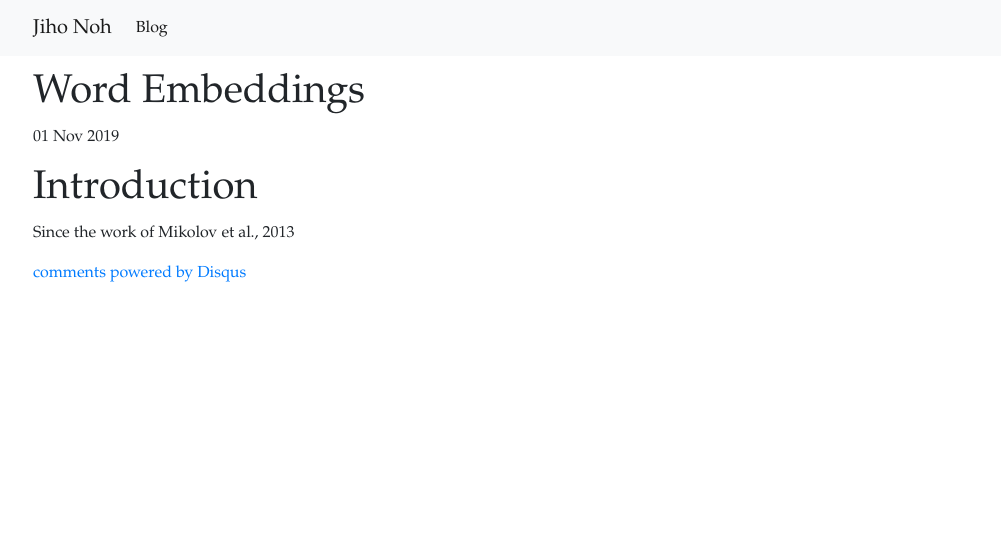
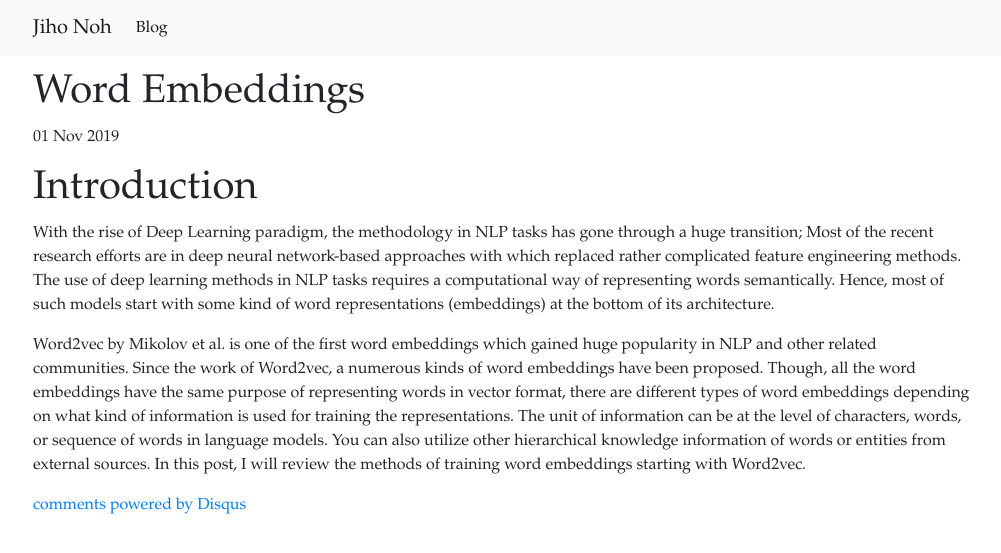
Before and after one commit to romanegloo/romanegloo.github.io, a Jekyll site: the page built from _posts/2019-11-01-word-embeddings.md, in a window 1280 px wide. Shown: the top 553 px of the page, without its empty margins (137-1138 px from the left). Built offline with Jekyll 4.4.1, drawn with Linux system fonts in a browser that asks for light colours; comment, search, counter and statistics services are not loaded.

Commit message:
writing embeddings

```diff
--- a/_posts/2019-11-01-word-embeddings.md
+++ b/_posts/2019-11-01-word-embeddings.md
@@ -6,4 +6,21 @@ date: 2019-11-01
 
 # Introduction
 
-Since the work of Mikolov et al., 2013
+With the rise of Deep Learning paradigm, the methodology in NLP tasks has gone
+through a huge transition; Most of the recent research efforts are in deep
+neural network-based approaches with which replaced rather complicated feature
+engineering methods. The use of deep learning methods in NLP tasks requires a
+computational way of representing words semantically. Hence, most of such
+models start with some kind of word representations (embeddings) at the bottom
+of its architecture.
+
+Word2vec by Mikolov et al. is one of the first word embeddings which gained
+huge popularity in NLP and other related communities. Since the work of
+Word2vec, a numerous kinds of word embeddings have been proposed. Though, all
+the word embeddings have the same purpose of representing words in vector
+format, there are different types of word embeddings depending on what kind of
+information is used for training the representations. The unit of information
+can be at the level of characters, words, or sequence of words in language
+models. You can also utilize other hierarchical knowledge information of words
+or entities from external sources.  In this post, I will review the methods of
+training word embeddings starting with Word2vec.
--- a/css/main.css
+++ b/css/main.css
@@ -3,4 +3,4 @@
 }
 body { font-family: Palatino, "Palatino Linotype", Georgia, serif; }
 h1 { margin-top: 10pt; }
-h2 { margin-top: 15pt; border-bottom: 1px solid #CCC; }
+h2 { margin-top: 25pt; border-bottom: 1px solid #CCC; }
```
